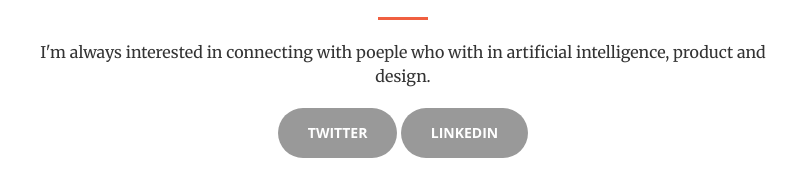
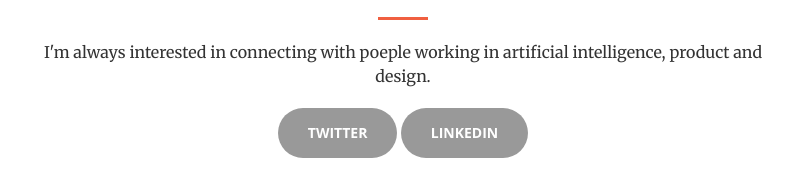
Before and after one commit to johnnyux/website, a website: page index.html in a window 1280 px wide. Shown: the part 936-1132 px from the top of the page, 237-1042 px from the left. Drawn offline with nearby package versions, Linux system fonts and the light colour scheme.

Commit message:
Profile update

```diff
--- a/index.html
+++ b/index.html
@@ -62,7 +62,7 @@
                 <div class="col-lg-8 col-lg-offset-2 text-center">
                     <h2 class="section-heading">Let's chat</h2>
                     <hr class="primary">
-                    <p>I'm always interested in connecting with poeple who with in artificial intelligence, product and design.</p>
+                    <p>I'm always interested in connecting with poeple working in artificial intelligence, product and design.</p>
 
                     <a href="https://twitter.com/@johnnyxu" class="btn btn-primary btn-xl page-scroll">Twitter</a>
                     <a href="https://www.linkedin.com/in/johnnyjxu" class="btn btn-primary btn-xl page-scroll">Linkedin</a>
```
